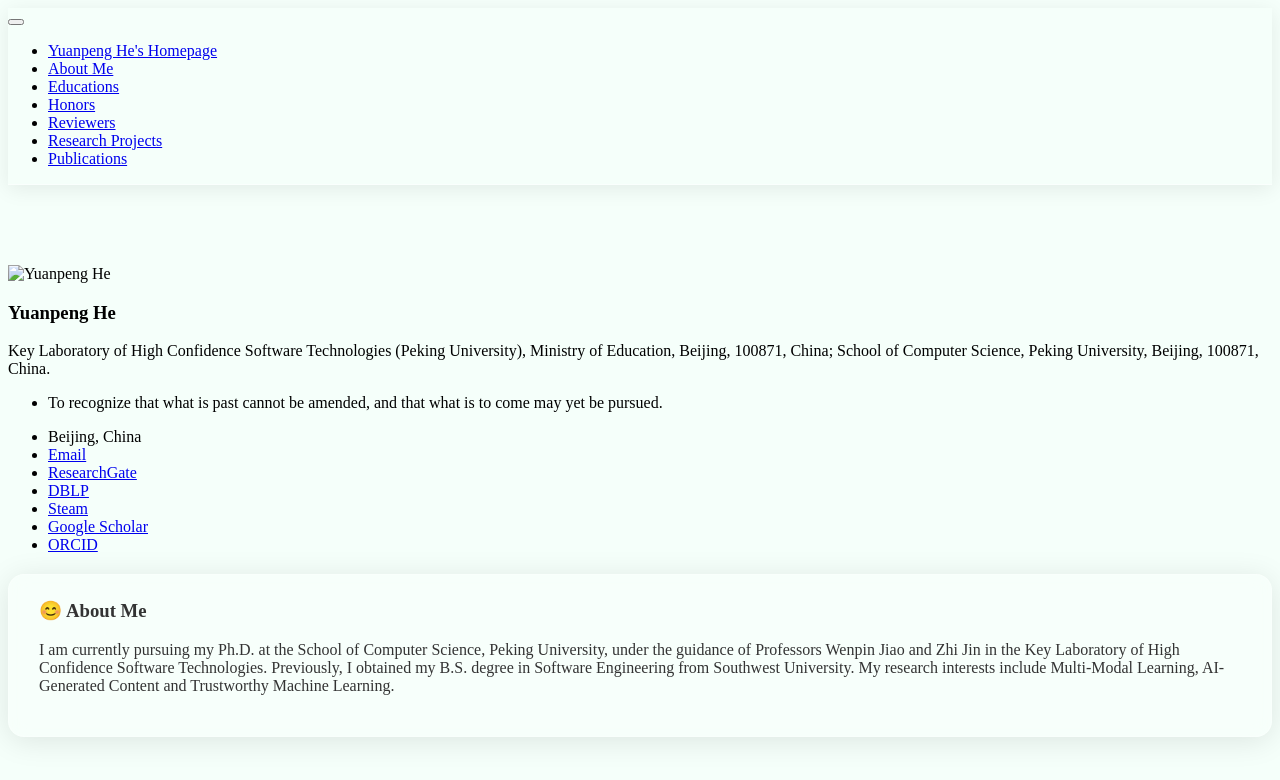
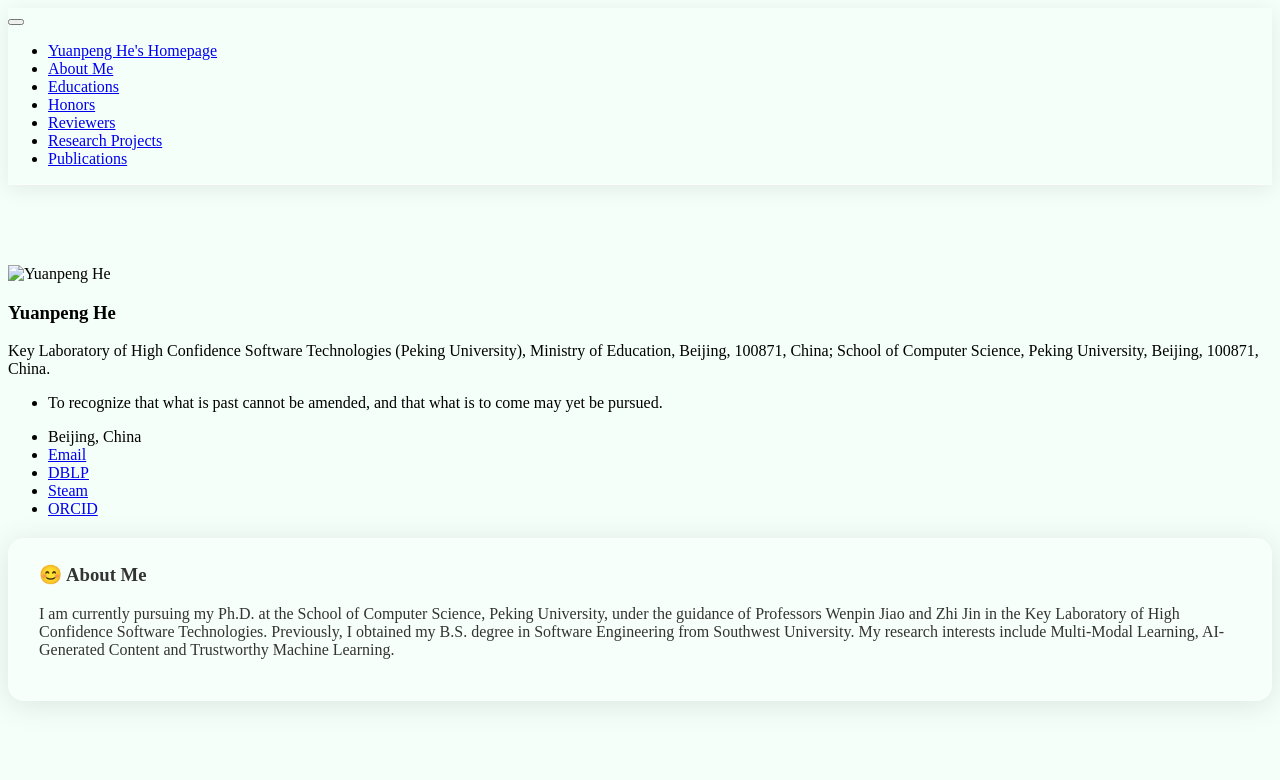
Before and after one commit to heyuanpengpku/heyuanpeng.github.io, a Jekyll site: the page built from _pages/includes/intro.md, in a window 1280 px wide. Shown: the top 780 px of the page. Built offline with Jekyll 4.4.1, drawn with Linux system fonts in a browser that asks for light colours; our own code applies the rules of GitHub Pages for plain Markdown files; part of the change alters nothing that is shown.

Commit message:
2025-10-12 01:32:47

```diff
--- a/_config.yml
+++ b/_config.yml
@@ -27,9 +27,9 @@ author:
   location: "Beijing, China"
   employer:
   pubmed:
-  googlescholar: "https://scholar.google.com/citations?user=HaefBCQAAAAJ&hl=en&authuser=1"
+  googlescholar:
   email: "heyuanpeng@stu.pku.edu.cn"
-  researchgate: "https://www.researchgate.net/profile/Yuanpeng-He"
+  researchgate:
   uri:
   bitbucket:
   codepen:
```
